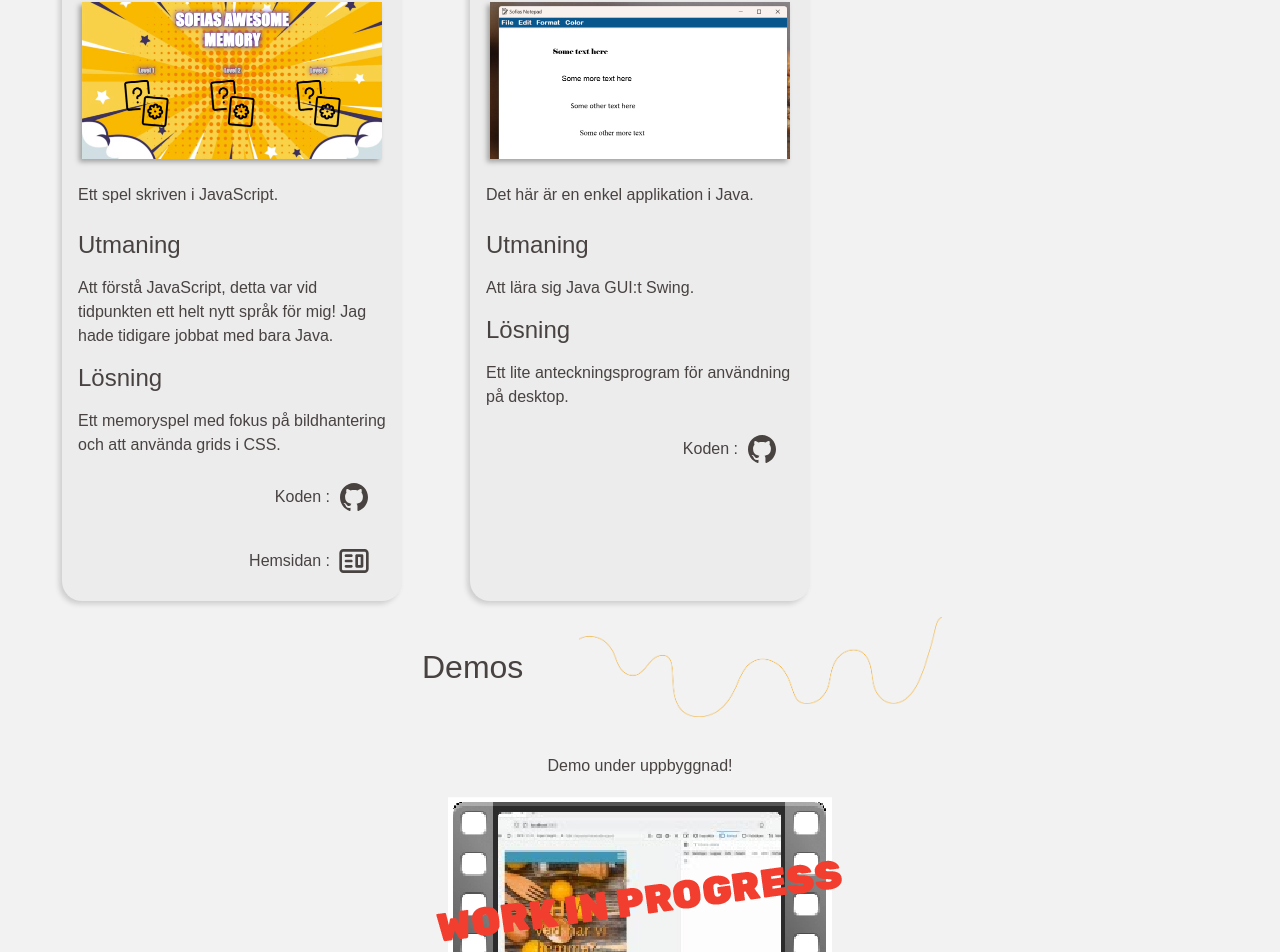
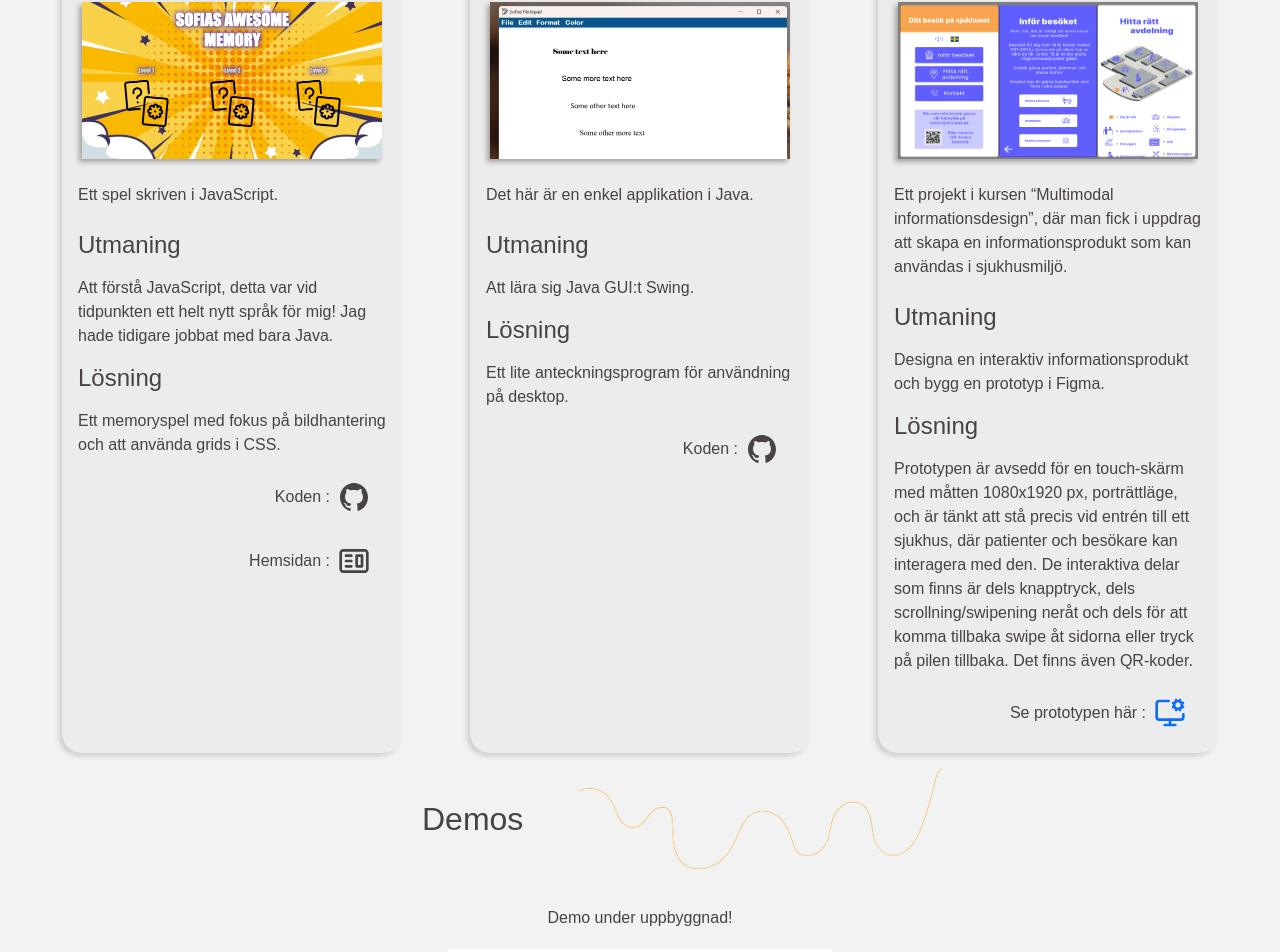
Before and after one commit to fiamont/new-portfolio, a React (Vite) app: page /projects in a window 1280 px wide. Shown: the part 1218-2170 px from the top of the page. Built offline with nearby package versions, Linux system fonts and the light colour scheme; a web font is replaced by a local one.

Commit message:
added projectbox sjukhuset

```diff
--- a/src/components/ui/ProjectBox.jsx
+++ b/src/components/ui/ProjectBox.jsx
@@ -2,6 +2,7 @@ import styled from "styled-components";
 import { IoLogoGithub } from "react-icons/io";
 import { CgWebsite } from "react-icons/cg";
 import { FaArrowCircleDown } from "react-icons/fa";
+import { LuMonitorCog } from "react-icons/lu";
 
 const StyledDiv = styled.div`
   background: #ececec;
@@ -54,6 +55,7 @@ const ProjectBox = ({
   githubLink = "",
   pageLink = "",
   demoLink = "",
+  prototype = "",
 }) => {
   return (
     <StyledDiv className="mt-3 mb-3">
@@ -96,6 +98,14 @@ const ProjectBox = ({
               </a>
             </p>
           )}
+          {prototype && (
+            <p className="d-flex justify-content-end align-items-center m-3 me-4">
+              Se prototypen här :
+              <a href={prototype} target="_blank" rel="noopener noreferrer">
+                <LuMonitorCog className="p-1 m-1 fs-1" />
+              </a>
+            </p>
+          )}
         </div>
       </StyledContent>
     </StyledDiv>
--- a/src/pages/Projects.jsx
+++ b/src/pages/Projects.jsx
@@ -3,6 +3,7 @@ import sofiasNotepadImg from "./../assets/sofiasNotepad.png";
 import awesomeMemory from "./../assets/awesomeMemory.png";
 import unifyImg from "./../assets/unify.png";
 import vaxtverketImg from "./../assets/vaxtverketDesign.png";
+import sjukhusetImg from "./../assets/sjukhuset.png";
 import curvyLineOrange from "./../assets/curvyLineOrange.png";
 import { Row, Col } from "react-bootstrap";
 import { useEffect } from "react";
@@ -15,6 +16,7 @@ import {
   memory,
   sofiasNotepad,
   projectText,
+  sjukhuset,
 } from "../texts/projectsText";
 import { TextBox, ProjectBox, VideoPlayer } from "../components/index.js";
 import styled from "styled-components";
@@ -153,6 +155,21 @@ function Projects() {
             githubLink="https://github.com/fiamont/Sofias_Notepad.git"
           />
         </StyledCol>
+        <StyledCol>
+          <ProjectBox
+            heading={sjukhuset.heading}
+            imgSrc={sjukhusetImg}
+            imgAlt="sofiasNotepadImg"
+            width={300}
+            height={157}
+            text={sjukhuset.content}
+            challenge={projectText.challenge}
+            solution={projectText.solution}
+            challengeText={sjukhuset.challenge}
+            solutionText={sjukhuset.solution}
+            prototype="https://www.figma.com/proto/Uc0QVCyxgI6GdRQKZKEFrR/Sjukhuset?node-id=22-37&t=1v7ucYbylWitBIG4-1"
+          />
+        </StyledCol>
       </Row>
       <Row className="d-flex flex-row justify-content-center align-items-center ps-md-5 pb-2">
         <Col xs={10} sm={3} lg={2} className="text-center ps-3">
--- a/src/texts/projectsText.js
+++ b/src/texts/projectsText.js
@@ -53,3 +53,13 @@ export const vaxtverket = {
   solution:
     "Logotypen blev en enkel blomma i gruppens valda färger och rund för att symbolisera gemenskap och hållbarhet. I informationsprodukten applicerade jag olika designprinciper, så som tredjedelsprincipen, kontrast, assymetrisk balans och white space.",
 };
+
+export const sjukhuset = {
+  heading: "Sjukhuset",
+  content:
+    "Ett projekt i kursen “Multimodal informationsdesign”, där man fick i uppdrag att skapa en informationsprodukt som kan användas i sjukhusmiljö.",
+  challenge:
+    "Designa en interaktiv informationsprodukt och bygg en prototyp i Figma.",
+  solution:
+    "Prototypen är avsedd för en touch-skärm med måtten 1080x1920 px, porträttläge, och är tänkt att stå precis vid entrén till ett sjukhus, där patienter och besökare kan interagera med den. De interaktiva delar som finns är dels knapptryck, dels scrollning/swipening neråt och dels för att komma tillbaka swipe åt sidorna eller tryck på pilen tillbaka. Det finns även QR-koder.",
+};
```
Also changed, not shown: src/assets/sjukhuset.png (added).
